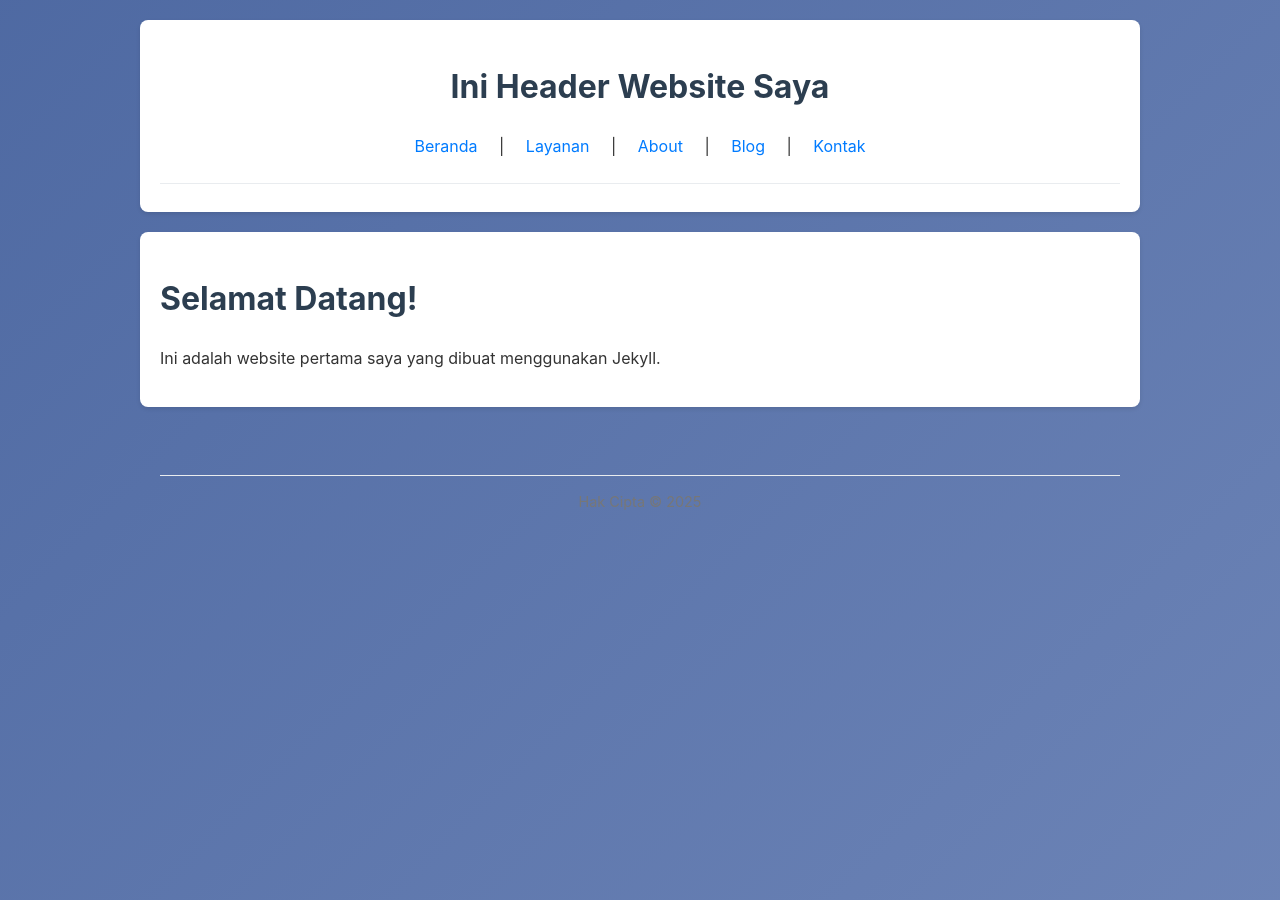
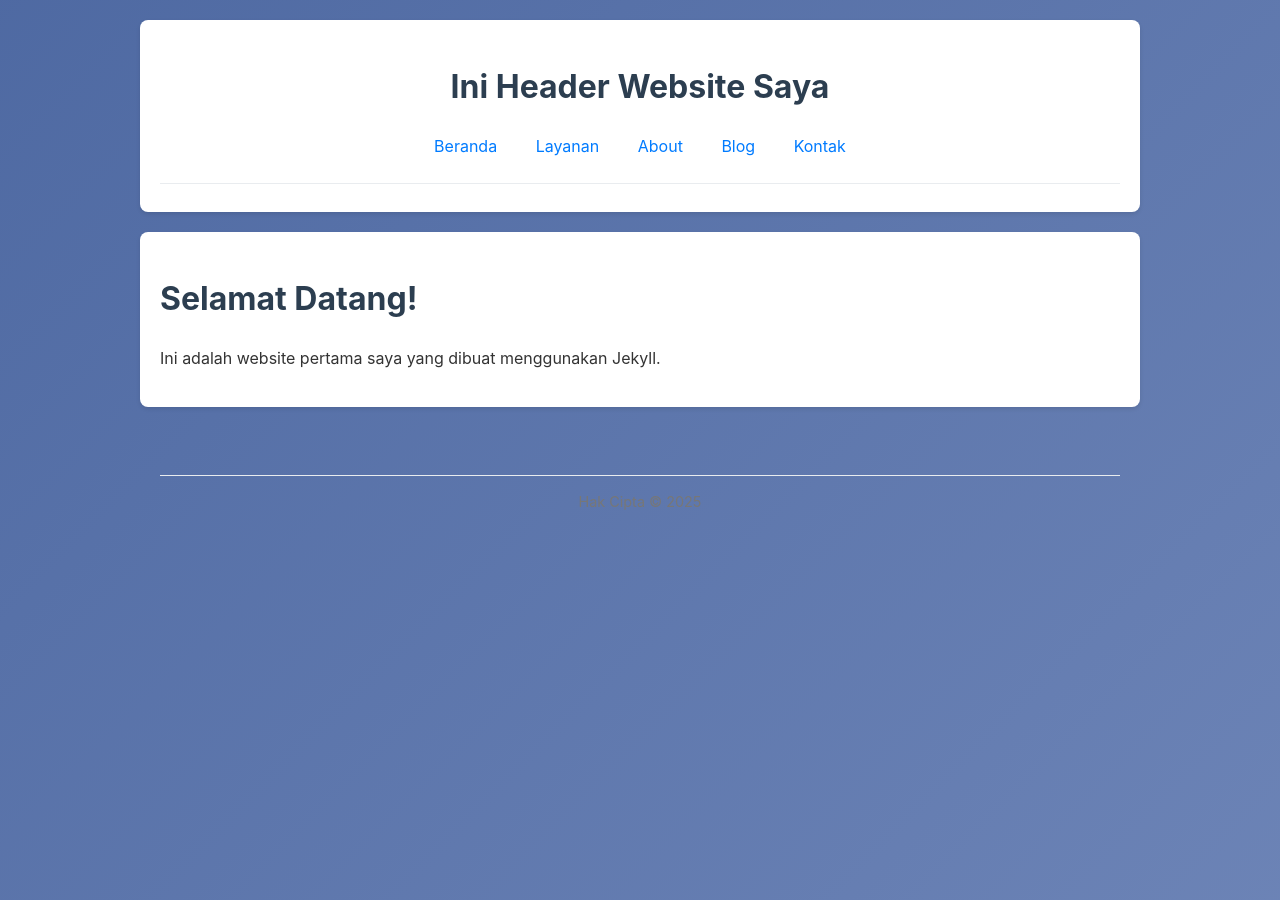
Before and after one commit to AzkaAtta/azkaatta.github.io, a Jekyll site: the page built from index.md, in a window 1280 px wide. Built offline with Jekyll 4.4.1, drawn with Linux system fonts in a browser that asks for light colours.

```diff
--- a/_includes/navigation.html
+++ b/_includes/navigation.html
@@ -1,7 +1,7 @@
 <nav>
-  <a href="/">Beranda</a> |
-  <a href="/layanan.html">Layanan</a> |
-  <a href="/about.html">About</a> |
-  <a href="/blog.html">Blog</a> |
+  <a href="/">Beranda</a>
+  <a href="/layanan.html">Layanan</a>
+  <a href="/about.html">About</a>
+  <a href="/blog.html">Blog</a>
   <a href="/kontak.html">Kontak</a>
 </nav>
```
